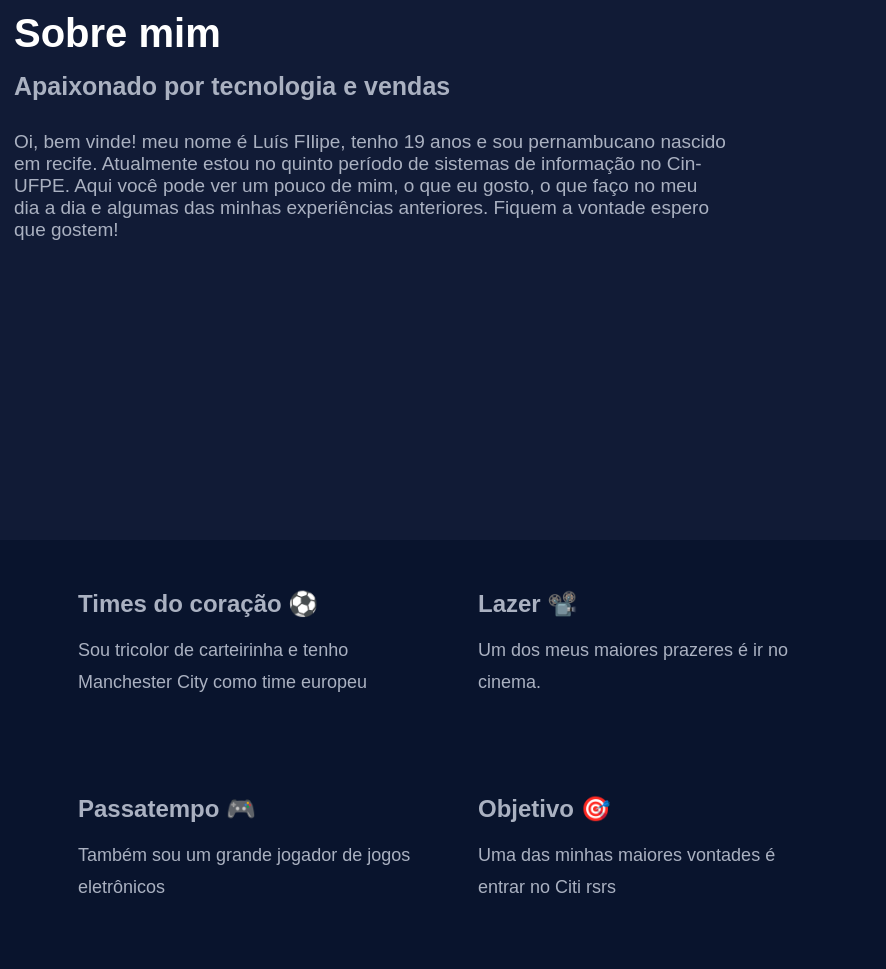
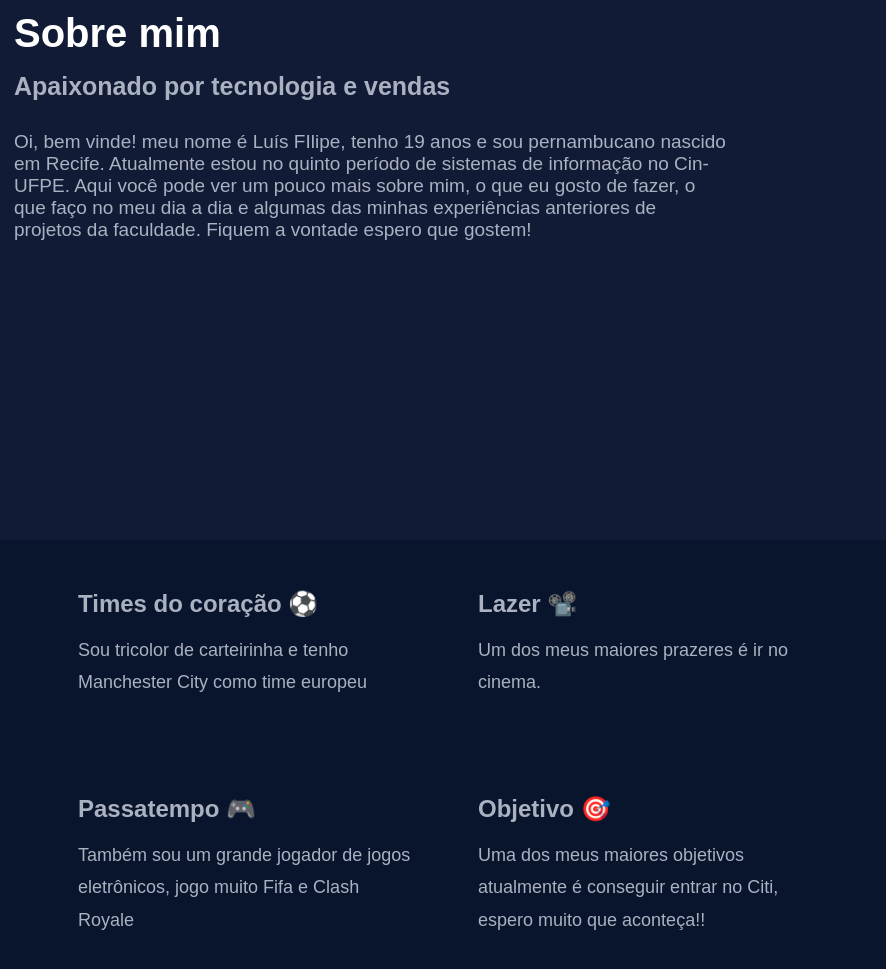
Before and after one commit to luisfv10/Minha-Pagina, a plain HTML site: page index.html in a window 1280 px wide. Shown: the part 1060-2029 px from the top of the page, 394-1280 px from the left. Drawn offline with nearby package versions, Linux system fonts and the light colour scheme.

Commit message:
Update index.html

```diff
--- a/index.html
+++ b/index.html
@@ -62,11 +62,11 @@
         <div class="about-content">
             <h2 class="heading">Sobre <span>mim</span></h2>
             <h3>Apaixonado por tecnologia e vendas</h3>
-            <p>Oi, bem vinde! meu nome é Luís FIlipe, tenho 19 anos e sou pernambucano nascido em recife. Atualmente
+            <p>Oi, bem vinde! meu nome é Luís FIlipe, tenho 19 anos e sou pernambucano nascido em Recife. Atualmente
                 estou no quinto
-                período de sistemas de informação no Cin-UFPE. Aqui você pode ver um pouco de mim, o que eu gosto, o que
+                período de sistemas de informação no Cin-UFPE. Aqui você pode ver um pouco mais sobre mim, o que eu gosto de fazer, o que
                 faço no meu dia
-                a dia e algumas das minhas experiências anteriores. Fiquem a vontade espero que gostem!</p>
+                a dia e algumas das minhas experiências anteriores de projetos da faculdade. Fiquem a vontade espero que gostem!</p>
         </div>
 
     </section>
@@ -101,13 +101,13 @@
             <div class="feature">
                 <p class="feature-title">Passatempo 🎮</p>
                 <p class="feature-text">
-                    Também sou um grande jogador de jogos eletrônicos
+                    Também sou um grande jogador de jogos eletrônicos, jogo muito Fifa e Clash Royale
                 </p>
             </div>
             <div class="feature">
                 <p class="feature-title">Objetivo 🎯</p>
                 <p class="feature-text">
-                    Uma das minhas maiores vontades é entrar no Citi rsrs
+                    Uma dos meus maiores objetivos atualmente é conseguir entrar no Citi, espero muito que aconteça!!
                 </p>
             </div>
         </div>
```
